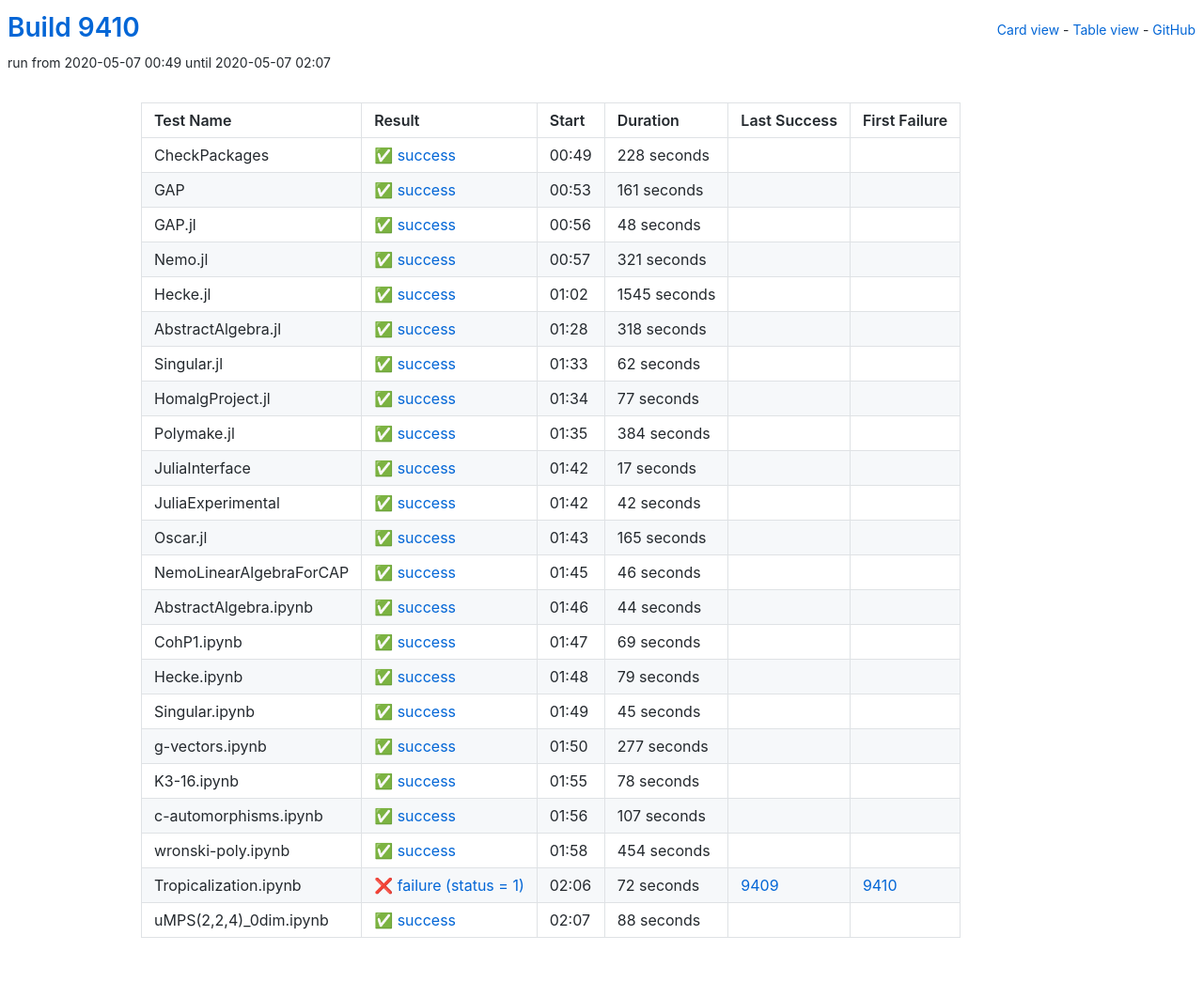
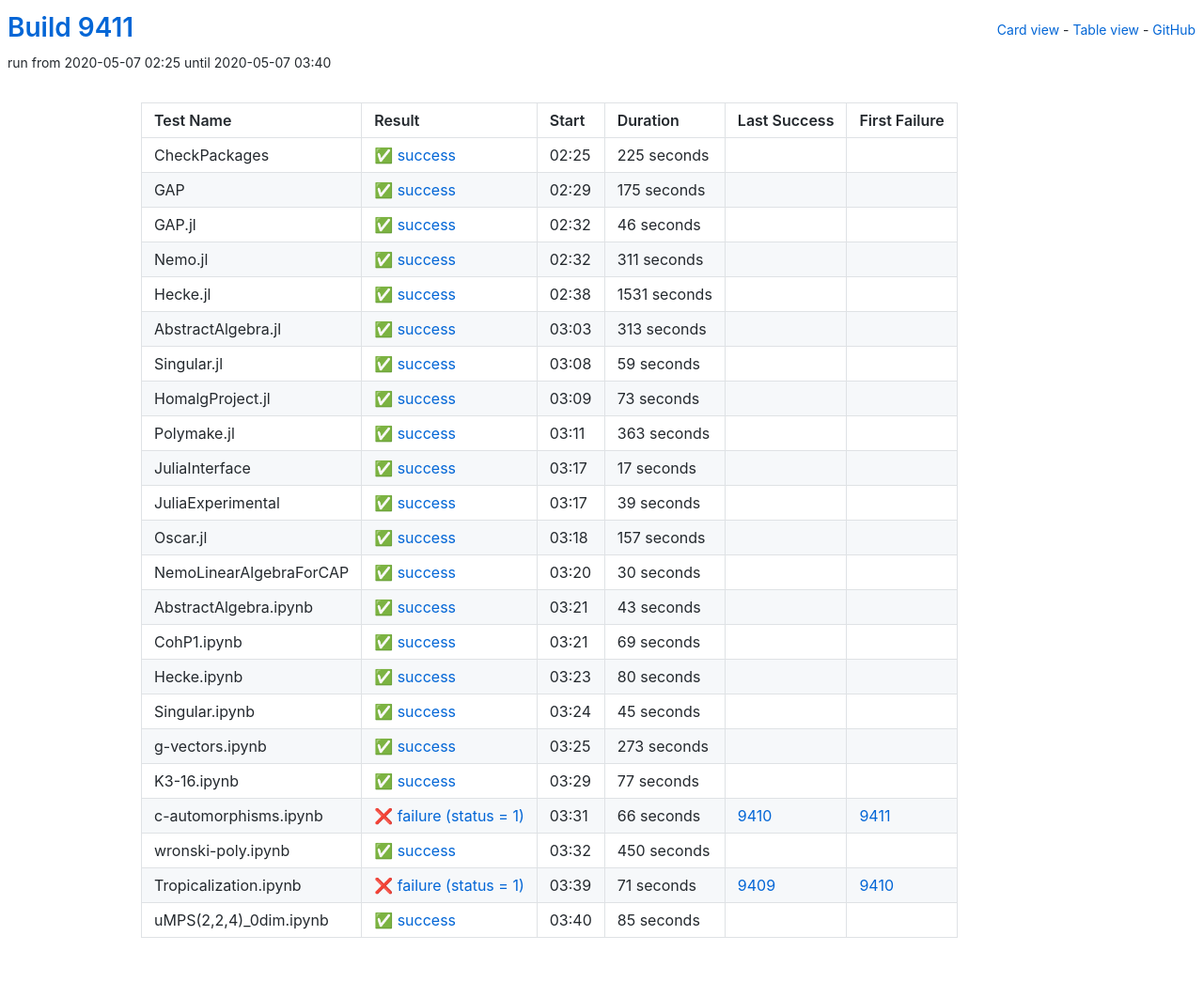
Before and after one commit to oscar-system/oscar-ci-status, a Jekyll site: the page built from table.html, in a window 1280 px wide. Shown: the whole page at 94% size. Built offline with Jekyll 4.4.1, drawn with Linux system fonts in a browser that asks for light colours.

Commit message:
Build 9411

```diff
--- a/_data/ci.yml
+++ b/_data/ci.yml
@@ -1,113 +1,113 @@
-build: 9410
-build_url: https://oscarci.mathematik.uni-kl.de/job/oscar/9410/
+build: 9411
+build_url: https://oscarci.mathematik.uni-kl.de/job/oscar/9411/
 job: oscar
 tests:
-- duration: 228
+- duration: 225
   exitcode: 0
   first_failure: false
   first_failure_url: null
   id: checkpackages
   last_success: false
   last_success_url: null
-  log: https://oscarci.mathematik.uni-kl.de/job/oscar/9410/artifact/logs/build-9410/CheckPackages.log
+  log: https://oscarci.mathematik.uni-kl.de/job/oscar/9411/artifact/logs/build-9411/CheckPackages.log
   name: CheckPackages
-  start: 2020-05-07 00:49
+  start: 2020-05-07 02:25
   status: success
   success: true
-- duration: 161
+- duration: 175
   exitcode: 0
   first_failure: false
   first_failure_url: null
   id: gap
   last_success: false
   last_success_url: null
-  log: https://oscarci.mathematik.uni-kl.de/job/oscar/9410/artifact/logs/build-9410/GAP.log
+  log: https://oscarci.mathematik.uni-kl.de/job/oscar/9411/artifact/logs/build-9411/GAP.log
   name: GAP
-  start: 2020-05-07 00:53
+  start: 2020-05-07 02:29
   status: success
   success: true
-- duration: 48
+- duration: 46
   exitcode: 0
   first_failure: false
   first_failure_url: null
   id: gap-jl
   last_success: false
   last_success_url: null
-  log: https://oscarci.mathematik.uni-kl.de/job/oscar/9410/artifact/logs/build-9410/GAP.jl.log
+  log: https://oscarci.mathematik.uni-kl.de/job/oscar/9411/artifact/logs/build-9411/GAP.jl.log
   name: GAP.jl
-  start: 2020-05-07 00:56
+  start: 2020-05-07 02:32
   status: success
   success: true
-- duration: 321
+- duration: 311
   exitcode: 0
   first_failure: false
   first_failure_url: null
   id: nemo-jl
   last_success: false
   last_success_url: null
-  log: https://oscarci.mathematik.uni-kl.de/job/oscar/9410/artifact/logs/build-9410/Nemo.jl.log
+  log: https://oscarci.mathematik.uni-kl.de/job/oscar/9411/artifact/logs/build-9411/Nemo.jl.log
   name: Nemo.jl
-  start: 2020-05-07 00:57
+  start: 2020-05-07 02:32
   status: success
   success: true
-- duration: 1545
+- duration: 1531
   exitcode: 0
   first_failure: false
   first_failure_url: null
   id: hecke-jl
   last_success: false
   last_success_url: null
-  log: https://oscarci.mathematik.uni-kl.de/job/oscar/9410/artifact/logs/build-9410/Hecke.jl.log
+  log: https://oscarci.mathematik.uni-kl.de/job/oscar/9411/artifact/logs/build-9411/Hecke.jl.log
   name: Hecke.jl
-  start: 2020-05-07 01:02
+  start: 2020-05-07 02:38
   status: success
   success: true
-- duration: 318
+- duration: 313
   exitcode: 0
   first_failure: false
   first_failure_url: null
   id: abstractalgebra-jl
   last_success: false
   last_success_url: null
-  log: https://oscarci.mathematik.uni-kl.de/job/oscar/9410/artifact/logs/build-9410/AbstractAlgebra.jl.log
+  log: https://oscarci.mathematik.uni-kl.de/job/oscar/9411/artifact/logs/build-9411/AbstractAlgebra.jl.log
   name: AbstractAlgebra.jl
-  start: 2020-05-07 01:28
+  start: 2020-05-07 03:03
   status: success
   success: true
-- duration: 62
+- duration: 59
   exitcode: 0
   first_failure: false
   first_failure_url: null
   id: singular-jl
   last_success: false
   last_success_url: null
-  log: https://oscarci.mathematik.uni-kl.de/job/oscar/9410/artifact/logs/build-9410/Singular.jl.log
+  log: https://oscarci.mathematik.uni-kl.de/job/oscar/9411/artifact/logs/build-9411/Singular.jl.log
   name: Singular.jl
-  start: 2020-05-07 01:33
+  start: 2020-05-07 03:08
   status: success
   success: true
-- duration: 77
+- duration: 73
   exitcode: 0
   first_failure: false
   first_failure_url: null
   id: homalgproject-jl
   last_success: false
   last_success_url: null
-  log: https://oscarci.mathematik.uni-kl.de/job/oscar/9410/artifact/logs/build-9410/HomalgProject.jl.log
+  log: https://oscarci.mathematik.uni-kl.de/job/oscar/9411/artifact/logs/build-9411/HomalgProject.jl.log
   name: HomalgProject.jl
-  start: 2020-05-07 01:34
+  start: 2020-05-07 03:09
   status: success
   success: true
-- duration: 384
+- duration: 363
   exitcode: 0
   first_failure: false
   first_failure_url: null
   id: polymake-jl
   last_success: false
   last_success_url: null
-  log: https://oscarci.mathematik.uni-kl.de/job/oscar/9410/artifact/logs/build-9410/Polymake.jl.log
+  log: https://oscarci.mathematik.uni-kl.de/job/oscar/9411/artifact/logs/build-9411/Polymake.jl.log
   name: Polymake.jl
-  start: 2020-05-07 01:35
+  start: 2020-05-07 03:11
   status: success
   success: true
 - duration: 17
@@ -117,57 +117,57 @@
   id: juliainterface
   last_success: false
   last_success_url: null
-  log: https://oscarci.mathematik.uni-kl.de/job/oscar/9410/artifact/logs/build-9410/JuliaInterface.log
+  log: https://oscarci.mathematik.uni-kl.de/job/oscar/9411/artifact/logs/build-9411/JuliaInterface.log
   name: JuliaInterface
-  start: 2020-05-07 01:42
+  start: 2020-05-07 03:17
   status: success
   success: true
-- duration: 42
+- duration: 39
   exitcode: 0
   first_failure: false
   first_failure_url: null
   id: juliaexperimental
   last_success: false
   last_success_url: null
-  log: https://oscarci.mathematik.uni-kl.de/job/oscar/9410/artifact/logs/build-9410/JuliaExperimental.log
+  log: https://oscarci.mathematik.uni-kl.de/job/oscar/9411/artifact/logs/build-9411/JuliaExperimental.log
   name: JuliaExperimental
-  start: 2020-05-07 01:42
+  start: 2020-05-07 03:17
   status: success
   success: true
-- duration: 165
+- duration: 157
   exitcode: 0
   first_failure: false
   first_failure_url: null
   id: oscar-jl
   last_success: false
   last_success_url: null
-  log: https://oscarci.mathematik.uni-kl.de/job/oscar/9410/artifact/logs/build-9410/Oscar.jl.log
+  log: https://oscarci.mathematik.uni-kl.de/job/oscar/9411/artifact/logs/build-9411/Oscar.jl.log
   name: Oscar.jl
-  start: 2020-05-07 01:43
+  start: 2020-05-07 03:18
   status: success
   success: true
-- duration: 46
+- duration: 30
   exitcode: 0
   first_failure: false
   first_failure_url: null
   id: nemolinearalgebraforcap
   last_success: false
   last_success_url: null
-  log: https://oscarci.mathematik.uni-kl.de/job/oscar/9410/artifact/logs/build-9410/NemoLinearAlgebraForCAP.log
+  log: https://oscarci.mathematik.uni-kl.de/job/oscar/9411/artifact/logs/build-9411/NemoLinearAlgebraForCAP.log
   name: NemoLinearAlgebraForCAP
-  start: 2020-05-07 01:45
+  start: 2020-05-07 03:20
   status: success
   success: true
-- duration: 44
+- duration: 43
   exitcode: 0
   first_failure: false
   first_failure_url: null
   id: abstractalgebra-ipynb
   last_success: false
   last_success_url: null
-  log: https://oscarci.mathematik.uni-kl.de/job/oscar/9410/artifact/logs/build-9410/AbstractAlgebra.ipynb.log
+  log: https://oscarci.mathematik.uni-kl.de/job/oscar/9411/artifact/logs/build-9411/AbstractAlgebra.ipynb.log
   name: AbstractAlgebra.ipynb
-  start: 2020-05-07 01:46
+  start: 2020-05-07 03:21
   status: success
   success: true
 - duration: 69
@@ -177,21 +177,21 @@
   id: cohp1-ipynb
   last_success: false
   last_success_url: null
-  log: https://oscarci.mathematik.uni-kl.de/job/oscar/9410/artifact/logs/build-9410/CohP1.ipynb.log
+  log: https://oscarci.mathematik.uni-kl.de/job/oscar/9411/artifact/logs/build-9411/CohP1.ipynb.log
   name: CohP1.ipynb
-  start: 2020-05-07 01:47
+  start: 2020-05-07 03:21
   status: success
   success: true
-- duration: 79
+- duration: 80
   exitcode: 0
   first_failure: false
   first_failure_url: null
   id: hecke-ipynb
   last_success: false
   last_success_url: null
-  log: https://oscarci.mathematik.uni-kl.de/job/oscar/9410/artifact/logs/build-9410/Hecke.ipynb.log
+  log: https://oscarci.mathematik.uni-kl.de/job/oscar/9411/artifact/logs/build-9411/Hecke.ipynb.log
   name: Hecke.ipynb
-  start: 2020-05-07 01:48
+  start: 2020-05-07 03:23
   status: success
   success: true
 - duration: 45
@@ -201,80 +201,80 @@
   id: singular-ipynb
   last_success: false
   last_success_url: null
-  log: https://oscarci.mathematik.uni-kl.de/job/oscar/9410/artifact/logs/build-9410/Singular.ipynb.log
+  log: https://oscarci.mathematik.uni-kl.de/job/oscar/9411/artifact/logs/build-9411/Singular.ipynb.log
   name: Singular.ipynb
-  start: 2020-05-07 01:49
+  start: 2020-05-07 03:24
   status: success
   success: true
-- duration: 277
+- duration: 273
   exitcode: 0
   first_failure: false
   first_failure_url: null
   id: g-vectors-ipynb
   last_success: false
   last_success_url: null
-  log: https://oscarci.mathematik.uni-kl.de/job/oscar/9410/artifact/logs/build-9410/g-vectors.ipynb.log
+  log: https://oscarci.mathematik.uni-kl.de/job/oscar/9411/artifact/logs/build-9411/g-vectors.ipynb.log
   name: g-vectors.ipynb
-  start: 2020-05-07 01:50
+  start: 2020-05-07 03:25
   status: success
   success: true
-- duration: 78
+- duration: 77
   exitcode: 0
   first_failure: false
   first_failure_url: null
   id: k3-16-ipynb
   last_success: false
   last_success_url: null
-  log: https://oscarci.mathematik.uni-kl.de/job/oscar/9410/artifact/logs/build-9410/K3-16.ipynb.log
+  log: https://oscarci.mathematik.uni-kl.de/job/oscar/9411/artifact/logs/build-9411/K3-16.ipynb.log
   name: K3-16.ipynb
-  start: 2020-05-07 01:55
+  start: 2020-05-07 03:29
   status: success
   success: true
-- duration: 107
-  exitcode: 0
-  first_failure: false
-  first_failure_url: null
+- duration: 66
+  exitcode: 1
+  first_failure: 9411
+  first_failure_url: https://oscarci.mathematik.uni-kl.de/job/oscar/9411/
   id: c-automorphisms-ipynb
-  last_success: false
-  last_success_url: null
-  log: https://oscarci.mathematik.uni-kl.de/job/oscar/9410/artifact/logs/build-9410/c-automorphisms.ipynb.log
+  last_success: 9410
+  last_success_url: https://oscarci.mathematik.uni-kl.de/job/oscar/9410/
+  log: https://oscarci.mathematik.uni-kl.de/job/oscar/9411/artifact/logs/build-9411/c-automorphisms.ipynb.log
   name: c-automorphisms.ipynb
-  start: 2020-05-07 01:56
-  status: success
-  success: true
-- duration: 454
+  start: 2020-05-07 03:31
+  status: failure
+  success: false
+- duration: 450
   exitcode: 0
   first_failure: false
   first_failure_url: null
   id: wronski-poly-ipynb
   last_success: false
   last_success_url: null
-  log: https://oscarci.mathematik.uni-kl.de/job/oscar/9410/artifact/logs/build-9410/wronski-poly.ipynb.log
+  log: https://oscarci.mathematik.uni-kl.de/job/oscar/9411/artifact/logs/build-9411/wronski-poly.ipynb.log
   name: wronski-poly.ipynb
-  start: 2020-05-07 01:58
+  start: 2020-05-07 03:32
   status: success
   success: true
-- duration: 72
+- duration: 71
   exitcode: 1
   first_failure: 9410
   first_failure_url: https://oscarci.mathematik.uni-kl.de/job/oscar/9410/
   id: tropicalization-ipynb
   last_success: 9409
   last_success_url: https://oscarci.mathematik.uni-kl.de/job/oscar/9409/
-  log: https://oscarci.mathematik.uni-kl.de/job/oscar/9410/artifact/logs/build-9410/Tropicalization.ipynb.log
+  log: https://oscarci.mathematik.uni-kl.de/job/oscar/9411/artifact/logs/build-9411/Tropicalization.ipynb.log
   name: Tropicalization.ipynb
-  start: 2020-05-07 02:06
+  start: 2020-05-07 03:39
   status: failure
   success: false
-- duration: 88
+- duration: 85
   exitcode: 0
   first_failure: false
   first_failure_url: null
   id: umps-2-2-4-0dim-ipynb
   last_success: false
   last_success_url: null
-  log: https://oscarci.mathematik.uni-kl.de/job/oscar/9410/artifact/logs/build-9410/uMPS-2-2-4-_0dim.ipynb.log
+  log: https://oscarci.mathematik.uni-kl.de/job/oscar/9411/artifact/logs/build-9411/uMPS-2-2-4-_0dim.ipynb.log
   name: uMPS(2,2,4)_0dim.ipynb
-  start: 2020-05-07 02:07
+  start: 2020-05-07 03:40
   status: success
   success: true
```
Also changed, not shown: README.md.
